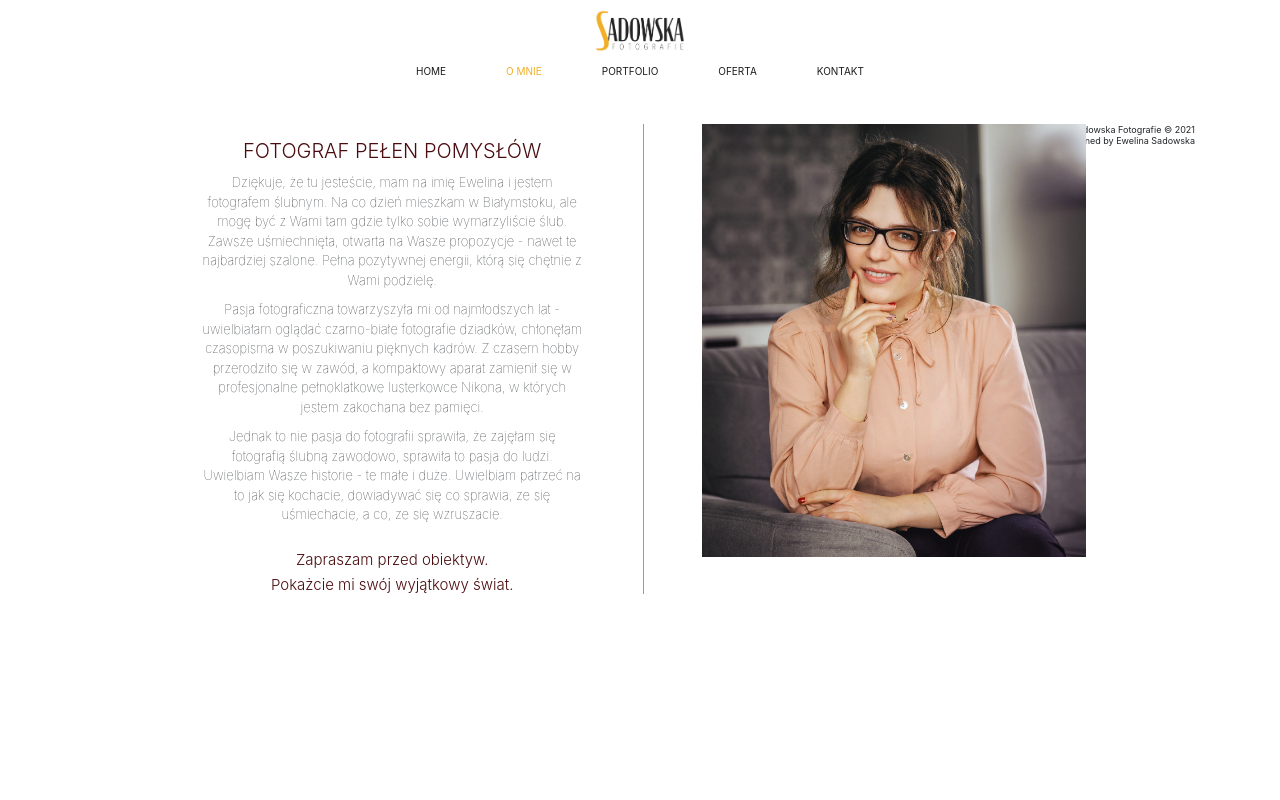
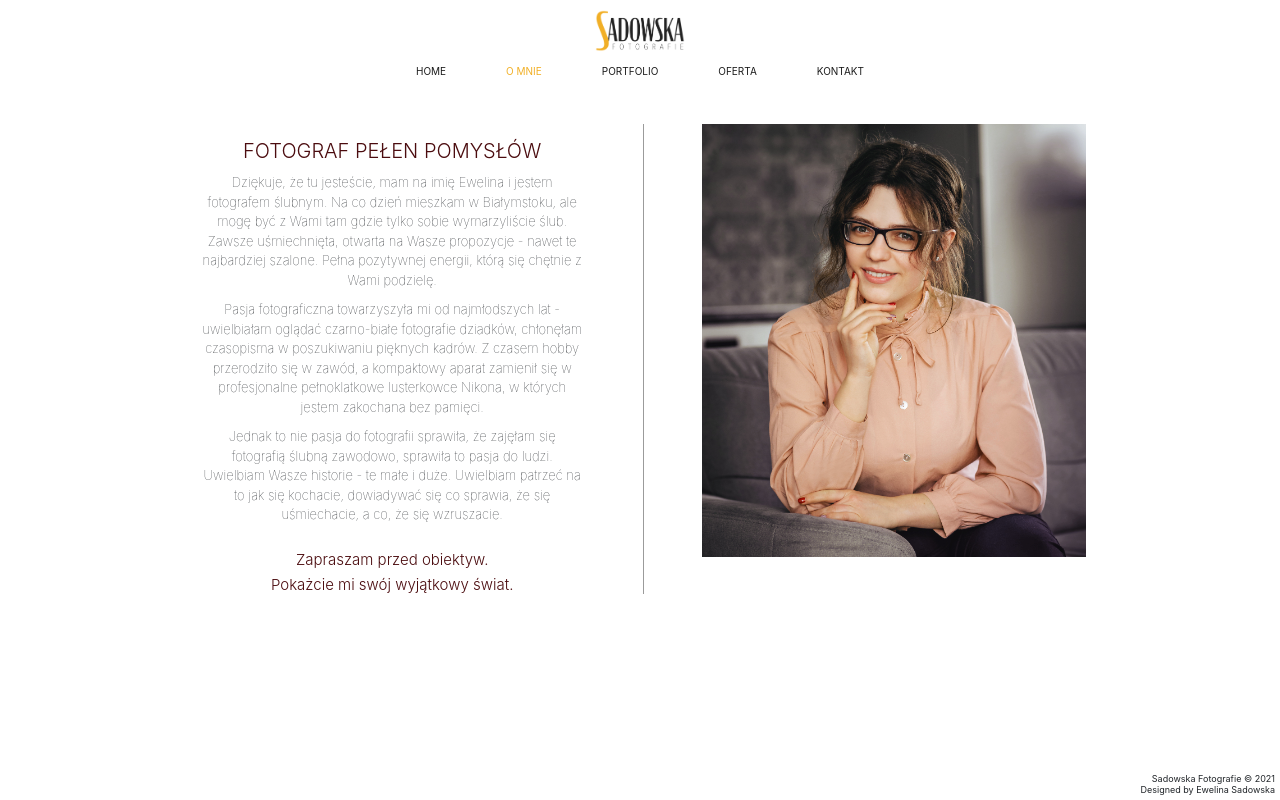
Before and after one commit to esdvska/sadowska, a React (Create React App) app: page /omnie in a window 1280 px wide. Built offline with nearby package versions, Linux system fonts and the light colour scheme.

Commit message:
footer position fixed

```diff
--- a/src/pages/About.js
+++ b/src/pages/About.js
@@ -25,7 +25,7 @@ const About = () => {
           Jednak to nie pasja do fotografii sprawiła, że zajęłam się fotografią
           ślubną zawodowo, sprawiła to pasja do ludzi. Uwielbiam Wasze historie
           - te małe i duże. Uwielbiam patrzeć na to jak się kochacie, dowiadywać
-          się co sprawia, ze się uśmiechacie, a co, ze się wzruszacie.{" "}
+          się co sprawia, że się uśmiechacie, a co, że się wzruszacie.{" "}
         </p>
         <h2>Zapraszam przed obiektyw.</h2>
         <h3>Pokażcie mi swój wyjątkowy świat.</h3>
--- a/src/styles/Footer.css
+++ b/src/styles/Footer.css
@@ -1,7 +1,13 @@
 .footer {
+  position: fixed;
+  width: 100vw;
+  background-color: #fff;
+  bottom: 0px;
+  right: 5px;
   font-size: 9px;
   line-height: 11px;
   text-align: right;
+  padding: 5px 0;
 }
 .footer p {
   margin-bottom: 0px;
```
Also changed, not shown: 1 other file (tests, documents, lock files or other folders).
